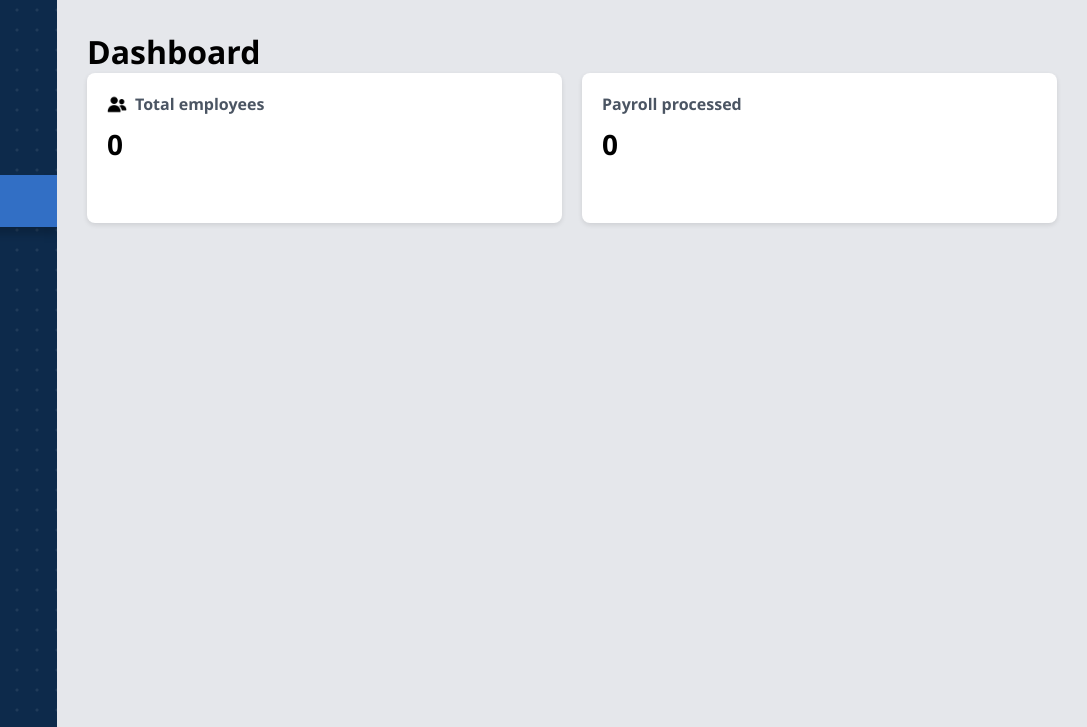
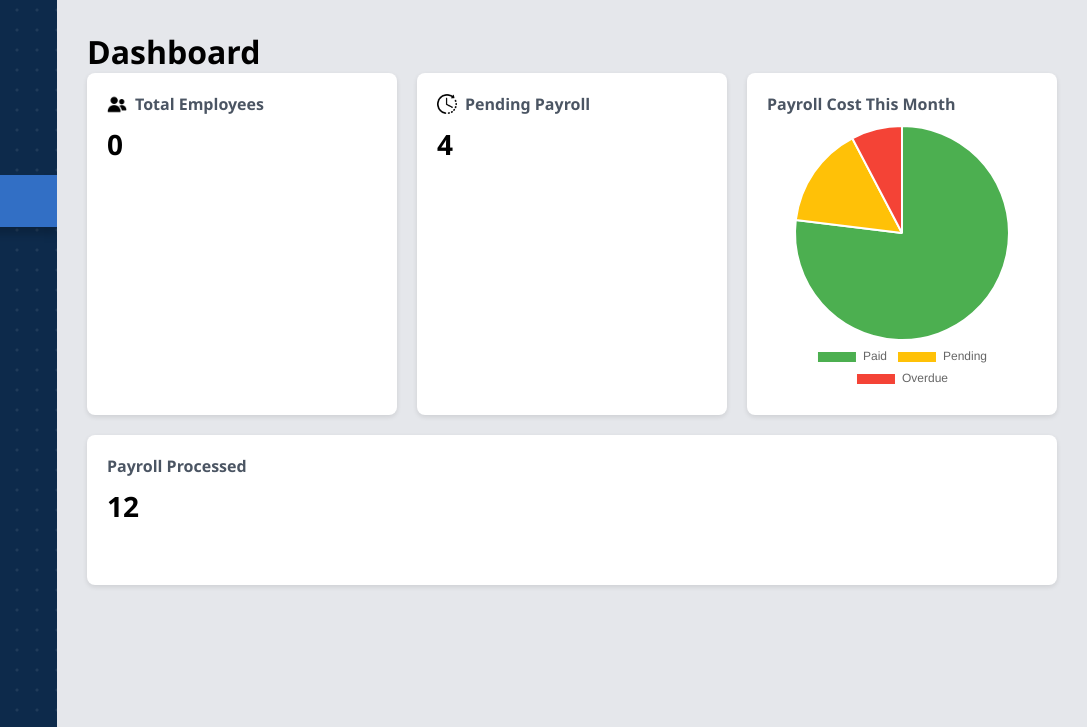
Before and after one commit to hanslambino1/SmartPayroll, a website: page public/DASHBOARD.html in a window 1280 px wide. Shown: the top 727 px of the page, 193-1280 px from the left. Drawn offline with nearby package versions, Linux system fonts and the light colour scheme; no server answers.

Commit message:
Added Features

```diff
--- a/public/DASHBOARD.html
+++ b/public/DASHBOARD.html
@@ -5,9 +5,19 @@
   <meta name="viewport" content="width=device-width, initial-scale=1.0">
   <title>SmartPayroll | Dashboard</title>
   <link rel="icon" type="image/png" href="SPlogo.png">
+
+  <!-- Main Dashboard Styles -->
   <link rel="stylesheet" href="dashboard.css">
+
+  <!-- Chart-specific Styles -->
+  <link rel="stylesheet" href="chart.css">
+
+  <!-- Chart.js CDN -->
+  <script src="https://cdn.jsdelivr.net/npm/chart.js"></script>
+
   <script src="script.js" defer></script>
 </head>
+
 <body>
   <div class="container">
     <!-- Sidebar -->
@@ -60,49 +70,85 @@
       <h1>Dashboard</h1>
 
       <div class="cards">
+        <!-- Total Employees -->
         <div class="card">
-          <h3><img src="groupb.png" class="icon"> Total employees</h3>
+          <h3><img src="groupb.png" class="icon"> Total Employees</h3>
           <p class="value" id="employeeCount">0</p>
         </div>
 
+        <!-- Pending Payroll -->
         <div class="card">
-          <h3>Payroll processed</h3>
-          <p class="value">0</p>
+          <h3><img src="pending.png" class="icon"> Pending Payroll</h3>
+          <p class="value" id="pendingCount">0</p>
         </div>
+
+        <!-- Payroll Cost This Month -->
+        <div class="card">
+          <h3>Payroll Cost This Month</h3>
+          <div class="chart-container">
+            <canvas id="payrollChart"></canvas>
+          </div>
+        </div>
+
+        <!-- Payroll Processed -->
+        <div class="card">
+          <h3>Payroll Processed</h3>
+          <p class="value" id="processedCount">0</p>
+        </div>
+
       </div>
     </main>
   </div>
 
   <script>
   window.addEventListener("DOMContentLoaded", () => {
-
-  // Get user info (fix)
-  fetch("/api/user")
-    .then(res => res.json())
-    .then(user => {
-      const usernameEl = document.getElementById("username");
-      if (usernameEl) usernameEl.textContent = user.name;
-    })
-    .catch(() => console.warn("User info not found"));
-
-  // Get employee count (fix)
+    // Fetch Employee Count
     fetch("/api/employees/count")
       .then(res => res.json())
       .then(data => {
-      console.log("Employee count:", data); // debug line
         document.getElementById("employeeCount").textContent = data.total;
       })
-    .catch(err => console.error("Error fetching employee count:", err));
+      .catch(() => console.warn("Could not fetch employee count."));
 
-  // Fade animations
+    // Fetch Payroll Data
+    // DUMMY DATA LANG ITO
+    // DUMMY DATA LANG ITO
+    // DUMMY DATA LANG ITO
+const data = {
+  processed: 12,
+  pending: 4,
+  paidCost: 50000,
+  pendingCost: 10000,
+  overdueCost: 5000
+};
+
+document.getElementById("processedCount").textContent = data.processed;
+document.getElementById("pendingCount").textContent = data.pending;
+
+const ctx = document.getElementById("payrollChart").getContext("2d");
+new Chart(ctx, {
+  type: "pie",
+  data: {
+    labels: ["Paid", "Pending", "Overdue"],
+    datasets: [{
+      data: [data.paidCost, data.pendingCost, data.overdueCost],
+      backgroundColor: ["#4CAF50", "#FFC107", "#F44336"]
+    }]
+  },
+  options: {
+    plugins: {
+      legend: {
+        position: "bottom"
+      }
+    }
+  }
+});
+
+
+    // Fade Animation
     const main = document.querySelector(".main");
+    setTimeout(() => main.classList.add("show"), 50);
 
-  // Fade in when page loads
-  setTimeout(() => {
-    main.classList.add("show");
-  }, 50);
-
-  // Fade out when leaving page
     document.querySelectorAll("a").forEach(link => {
       link.addEventListener("click", e => {
         e.preventDefault();
@@ -114,6 +160,7 @@ window.addEventListener("DOMContentLoaded", () => {
       });
     });
 
+    // Logout
     document.getElementById("logoutBtn").addEventListener("click", () => {
       if (confirm("Are you sure you want to log out?")) {
         fetch("/logout")
--- /dev/null
+++ b/public/piechart.css
@@ -0,0 +1,19 @@
+/* Styles specifically for the payroll cost pie chart */
+.chart-container {
+  width: 270px;
+  height: 270px;
+  margin: 10px auto;
+  position: relative;
+}
+
+.chart-container canvas {
+  width: 100% !important;
+  height: 100% !important;
+}
+
+@media (max-width: 768px) {
+  .chart-container {
+    width: 220px;
+    height: 220px;
+  }
+}
```
Also changed, not shown: public/pending.png (added). Lines whose indentation alone changed are shown as unchanged.
